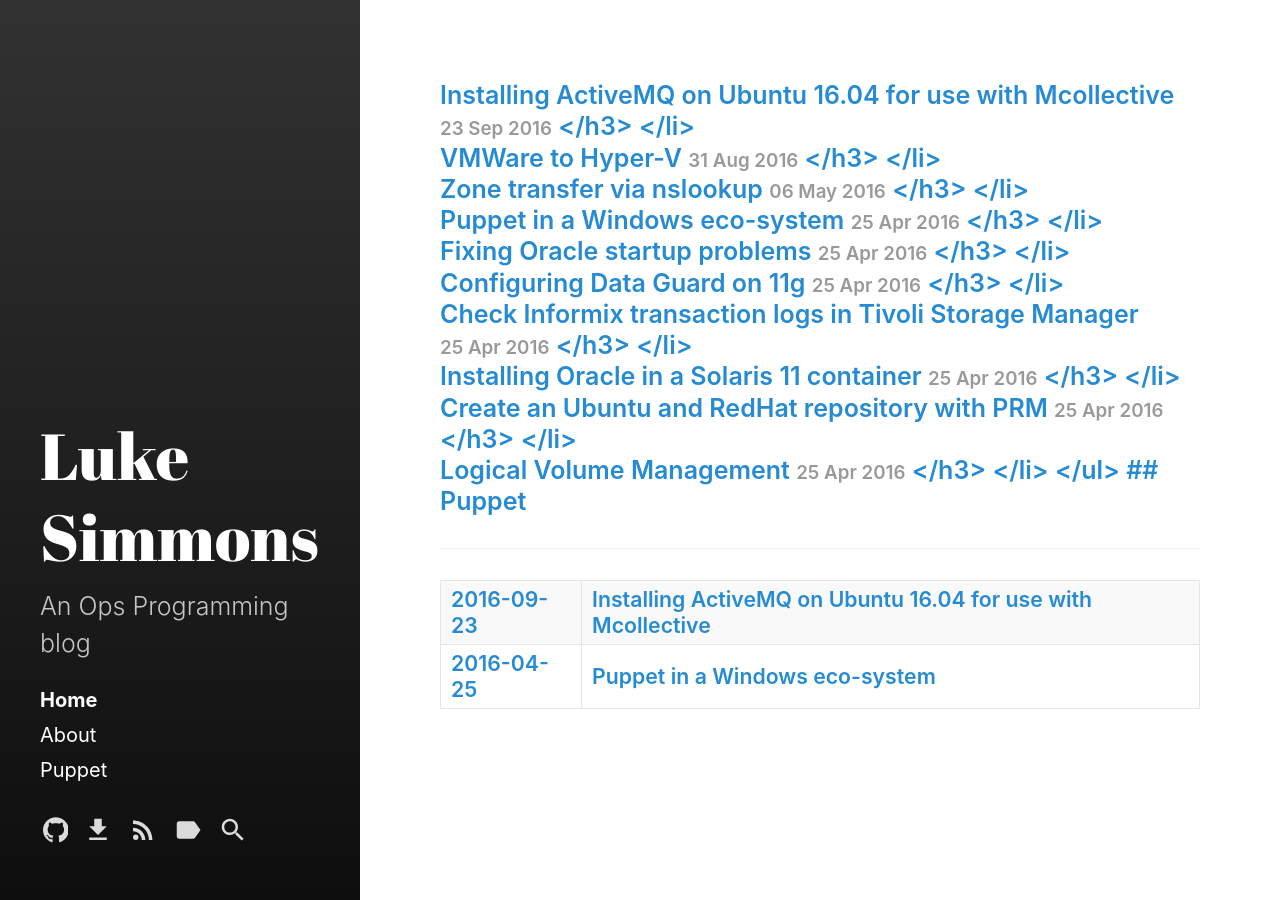
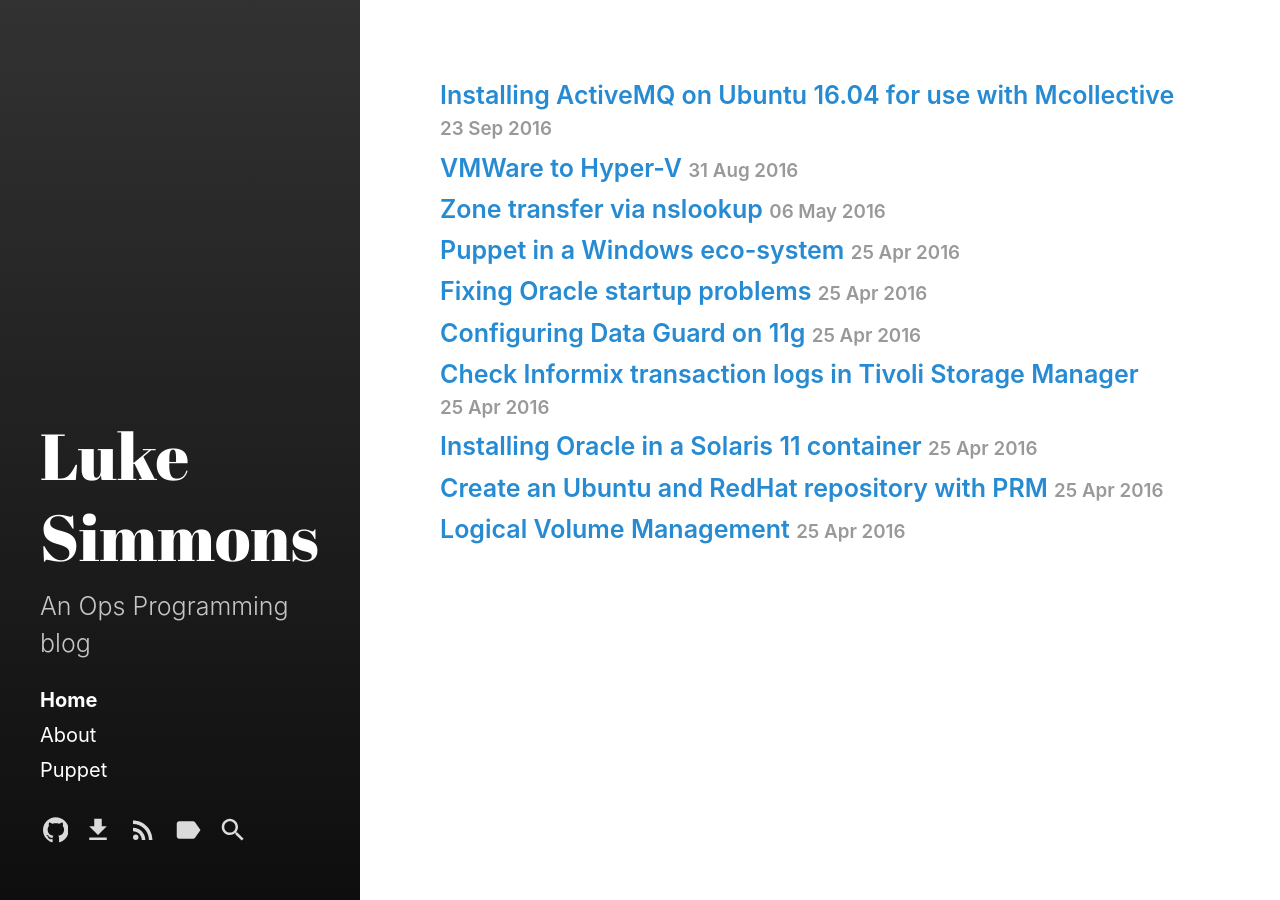
Before and after one commit to luksi1/luksi1.github.io, a Jekyll site: the page built from index.md, in a window 1280 px wide. Built offline with Jekyll 4.4.1, drawn with Linux system fonts in a browser that asks for light colours.

Commit message:
removed wrong hyperlink

```diff
--- a/index.md
+++ b/index.md
@@ -6,20 +6,9 @@ title: Home
 {% for post in site.posts limit:10 %}
 <li>
   <h3>
-    <a href="{{ post.url }}">{{ post.title }}
-    <small>{{ post.date | date_to_string }}</small><a>
+    <a href="{{ post.url }}">{{ post.title }}</a>
+    <small>{{ post.date | date_to_string }}</small>
   </h3>
 </li>
 {% endfor %}
 </ul>
-
-## Puppet
-<hr />
-<table>
-{% for post in site.categories.Puppet %}
-<tr>
-<td><span>{{ post.date | date: "%Y-%m-%d" }}</span></td>
-<td><a href="{{ post.url }}">{{ post.title }}</a></td>
-</tr>
-{% endfor %}
-</table>
```
